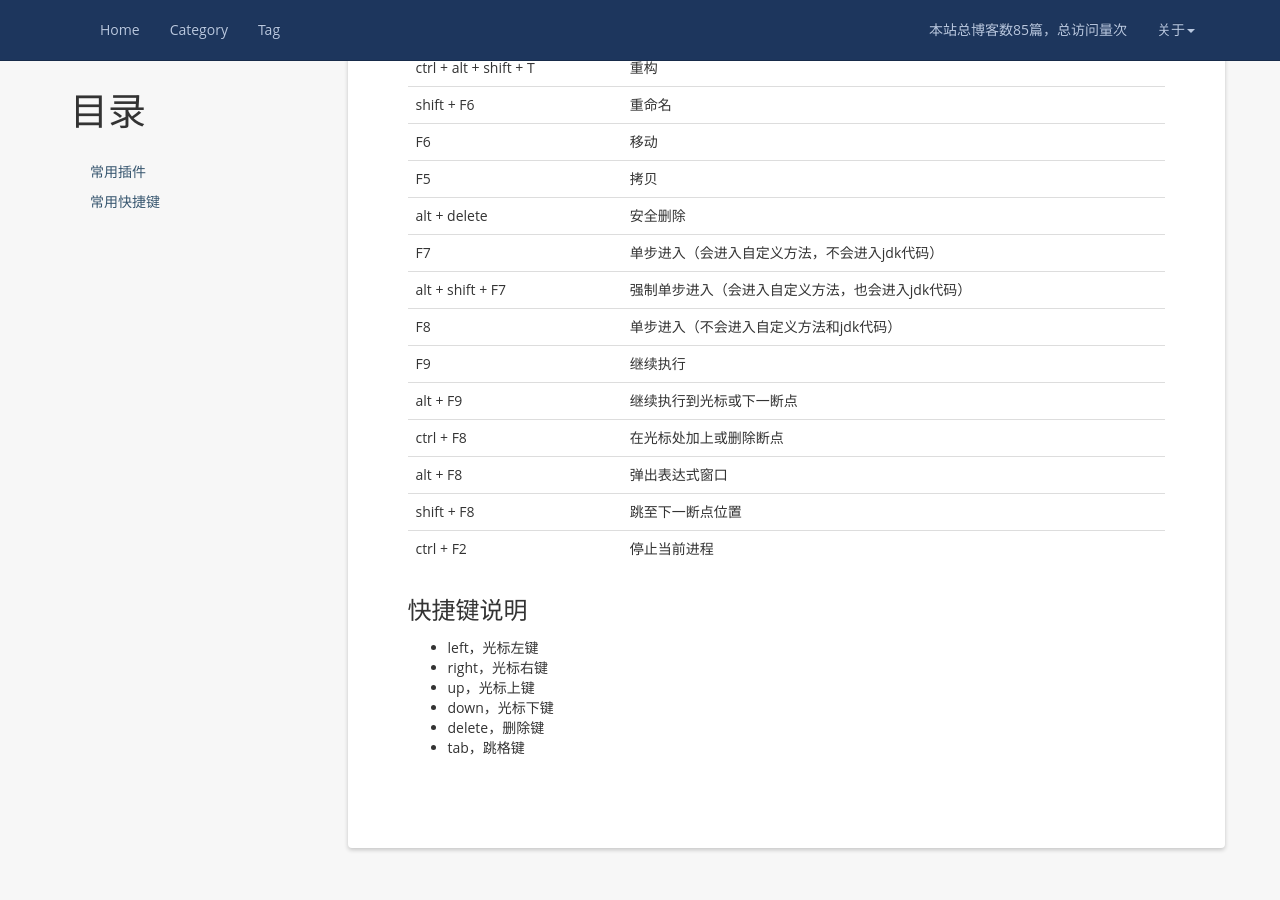
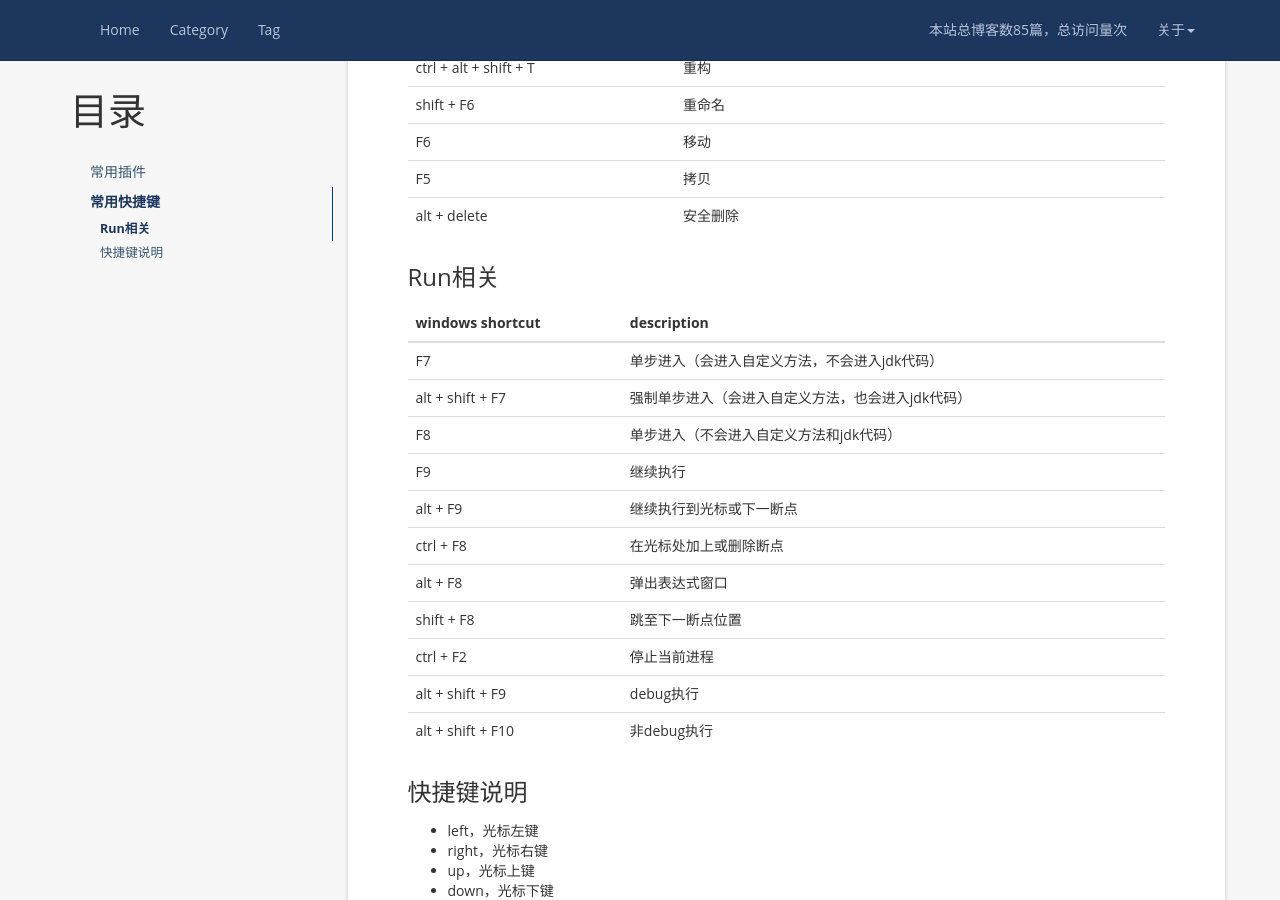
Before and after one commit to zhangfb95/zhangfb95.github.io.bak, a Jekyll site: the page built from plugin-intellij.md, in a window 1280 px wide and 900 px high, scrolled down 3230 px. Built offline with Jekyll 4.4.1, drawn with Linux system fonts in a browser that asks for light colours; nearby versions of some CDN libraries; a script that is not in the unit is left out; comment, search, counter and statistics services are not loaded.

Commit message:
add more shortcut

```diff
--- a/plugin-intellij.md
+++ b/plugin-intellij.md
@@ -95,6 +95,11 @@ permalink: /plugin-intellij/
 | F6 | 移动 |
 | F5 | 拷贝 |
 | alt + delete | 安全删除 |
+
+### Run相关
+
+| windows shortcut | description |
+| --- | --- |
 | F7 | 单步进入（会进入自定义方法，不会进入jdk代码） |
 | alt + shift + F7 | 强制单步进入（会进入自定义方法，也会进入jdk代码） |
 | F8 | 单步进入（不会进入自定义方法和jdk代码） |
@@ -104,6 +109,8 @@ permalink: /plugin-intellij/
 | alt + F8 | 弹出表达式窗口 |
 | shift + F8 | 跳至下一断点位置 |
 | ctrl + F2 | 停止当前进程 |
+| alt + shift + F9 | debug执行 |
+| alt + shift + F10 | 非debug执行 |
 
 ### 快捷键说明
 
```
